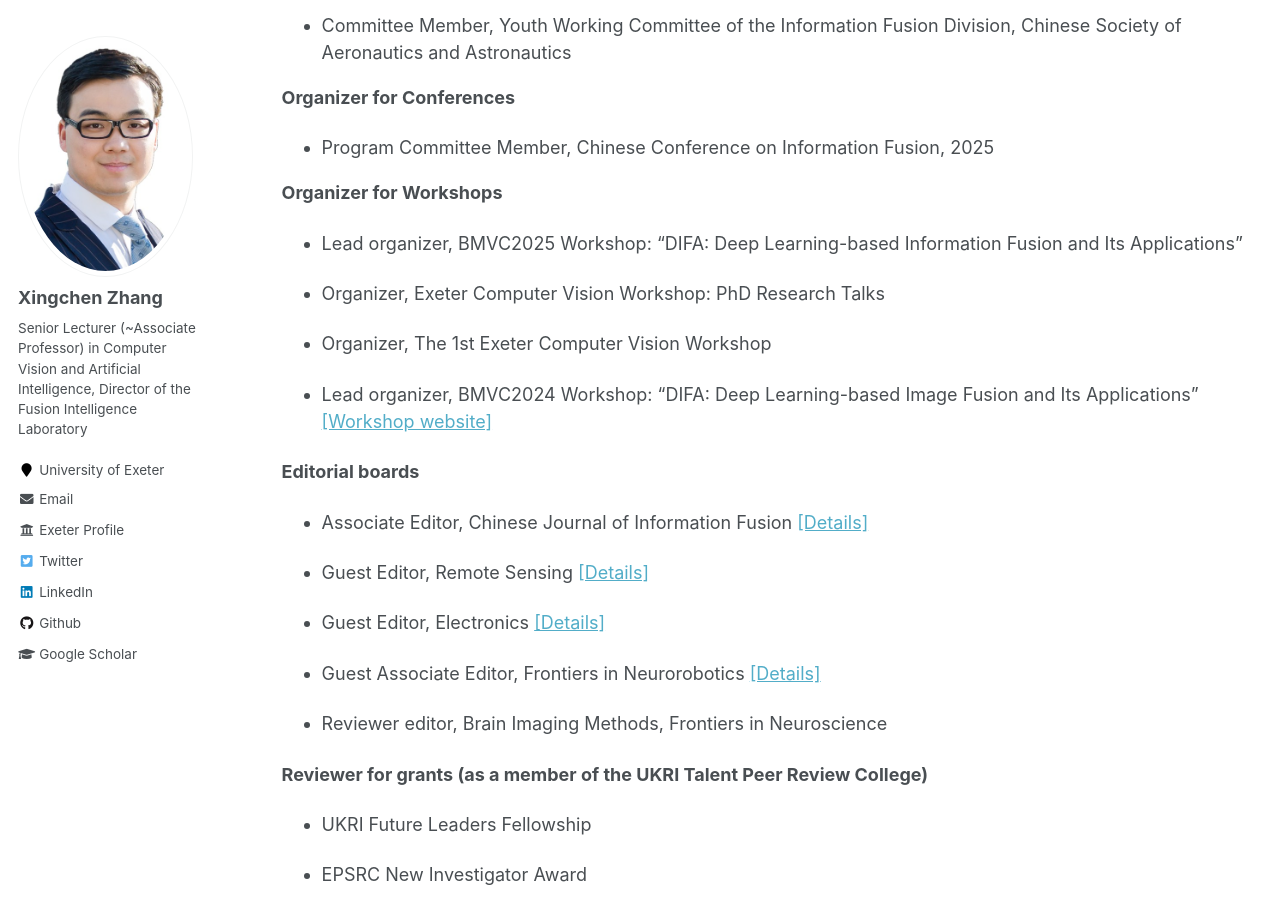
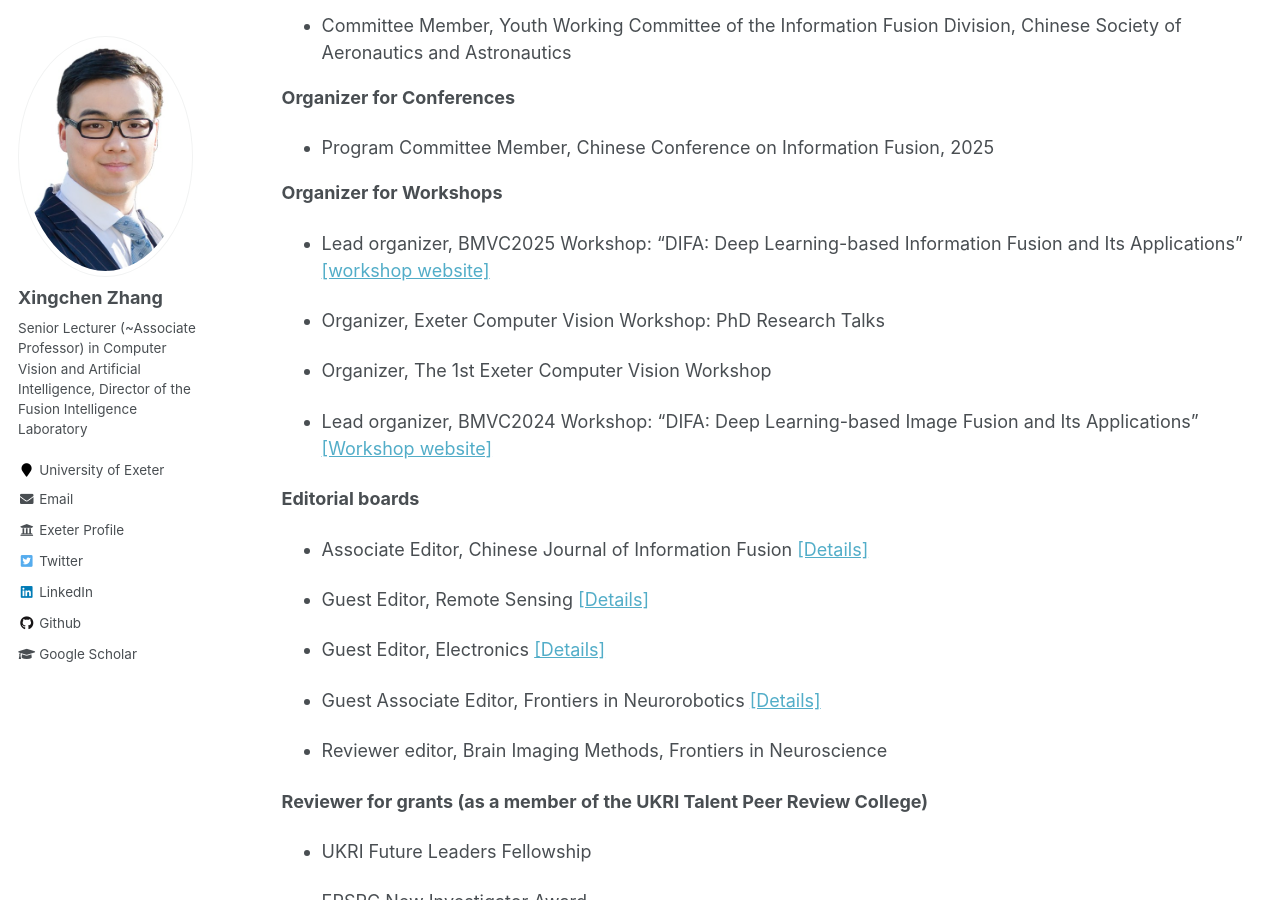
Before and after one commit to xingchenzhang/xingchenzhang.github.io, a Jekyll site: the page built from _pages/service.md, in a window 1280 px wide and 900 px high, scrolled down 361 px. Built offline with Jekyll 4.4.1, drawn with Linux system fonts in a browser that asks for light colours.

Commit message:
update workshop website

```diff
--- a/_pages/service.md
+++ b/_pages/service.md
@@ -21,7 +21,7 @@ author_profile: true
 
 **Organizer for Workshops**
 
-- Lead organizer, BMVC2025 Workshop: "DIFA: Deep Learning-based Information Fusion and Its Applications"
+- Lead organizer, BMVC2025 Workshop: "DIFA: Deep Learning-based Information Fusion and Its Applications"  [[workshop website]](https://difa2025-bmvc.github.io/)
 
 - Organizer, Exeter Computer Vision Workshop: PhD Research Talks
 
```
Also changed, not shown: _pages/about.md (+1 -1 lines).
